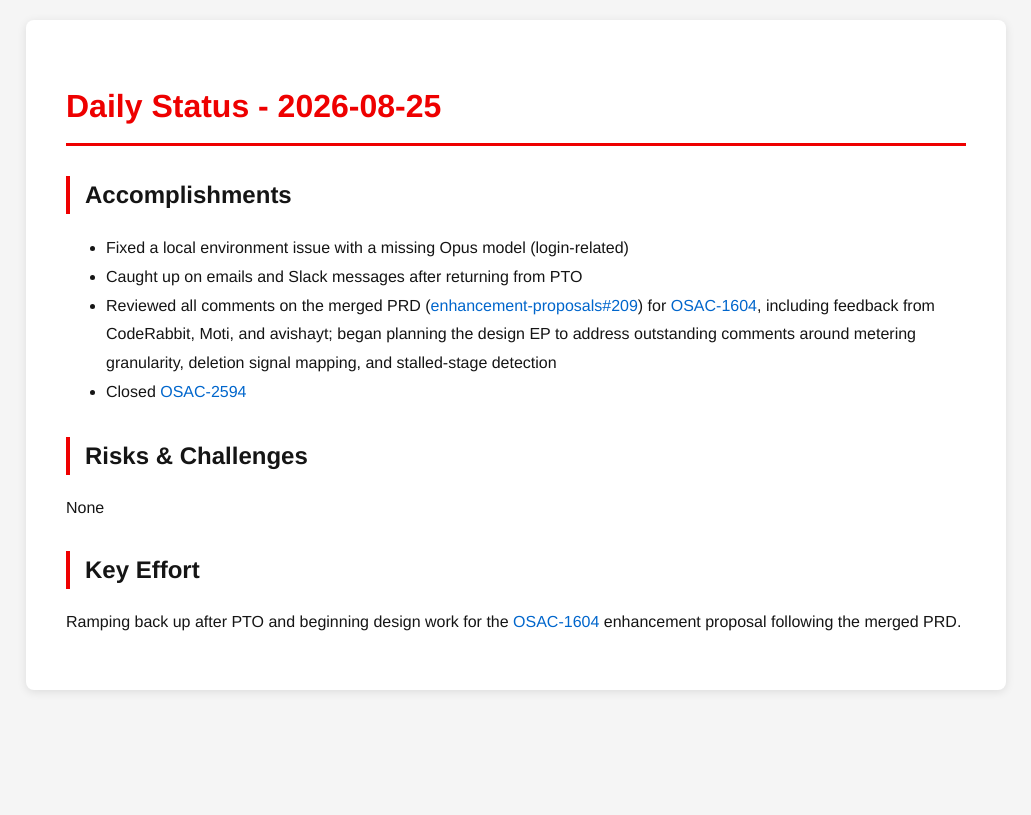
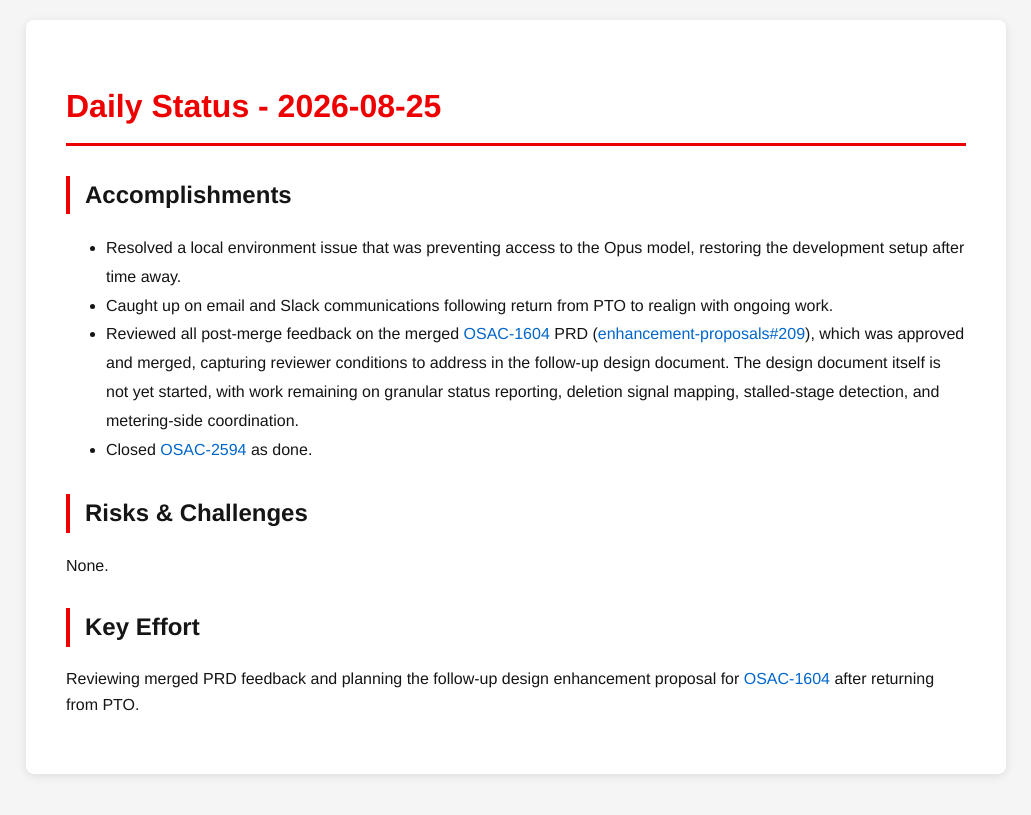
Before and after one commit to tzvatot/daily-status, a Jekyll site: the page built from 2026-08-25.md, in a window 1280 px wide. Shown: the top 815 px of the page, without its empty margins (124-1155 px from the left). Built offline with Jekyll 4.4.1, drawn with Linux system fonts in a browser that asks for light colours.

Commit message:
Daily status update - 2026-08-25

```diff
--- a/2026-08-25.md
+++ b/2026-08-25.md
@@ -7,13 +7,13 @@ date: 2026-08-25
 # Daily Status - 2026-08-25
 
 ## Accomplishments
-- Fixed a local environment issue with a missing Opus model (login-related)
-- Caught up on emails and Slack messages after returning from PTO
-- Reviewed all comments on the merged PRD ([enhancement-proposals#209](https://github.com/osac-project/enhancement-proposals/pull/209)) for [OSAC-1604](https://redhat.atlassian.net/browse/OSAC-1604), including feedback from CodeRabbit, Moti, and avishayt; began planning the design EP to address outstanding comments around metering granularity, deletion signal mapping, and stalled-stage detection
-- Closed [OSAC-2594](https://redhat.atlassian.net/browse/OSAC-2594)
+- Resolved a local environment issue that was preventing access to the Opus model, restoring the development setup after time away.
+- Caught up on email and Slack communications following return from PTO to realign with ongoing work.
+- Reviewed all post-merge feedback on the merged [OSAC-1604](https://redhat.atlassian.net/browse/OSAC-1604) PRD ([enhancement-proposals#209](https://github.com/osac-project/enhancement-proposals/pull/209)), which was approved and merged, capturing reviewer conditions to address in the follow-up design document. The design document itself is not yet started, with work remaining on granular status reporting, deletion signal mapping, stalled-stage detection, and metering-side coordination.
+- Closed [OSAC-2594](https://redhat.atlassian.net/browse/OSAC-2594) as done.
 
 ## Risks & Challenges
-None
+None.
 
 ## Key Effort
-Ramping back up after PTO and beginning design work for the [OSAC-1604](https://redhat.atlassian.net/browse/OSAC-1604) enhancement proposal following the merged PRD.
+Reviewing merged PRD feedback and planning the follow-up design enhancement proposal for [OSAC-1604](https://redhat.atlassian.net/browse/OSAC-1604) after returning from PTO.
```
